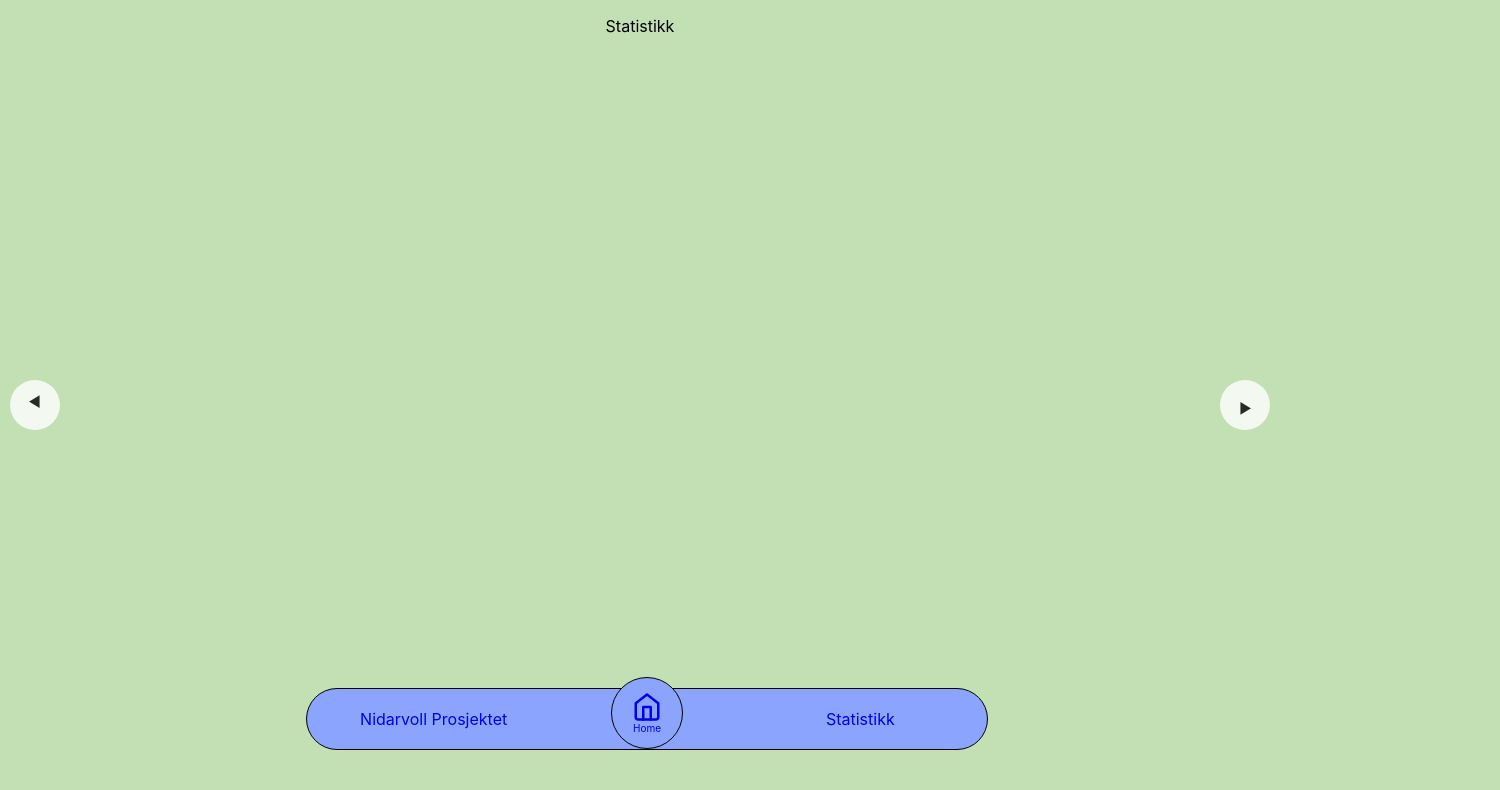
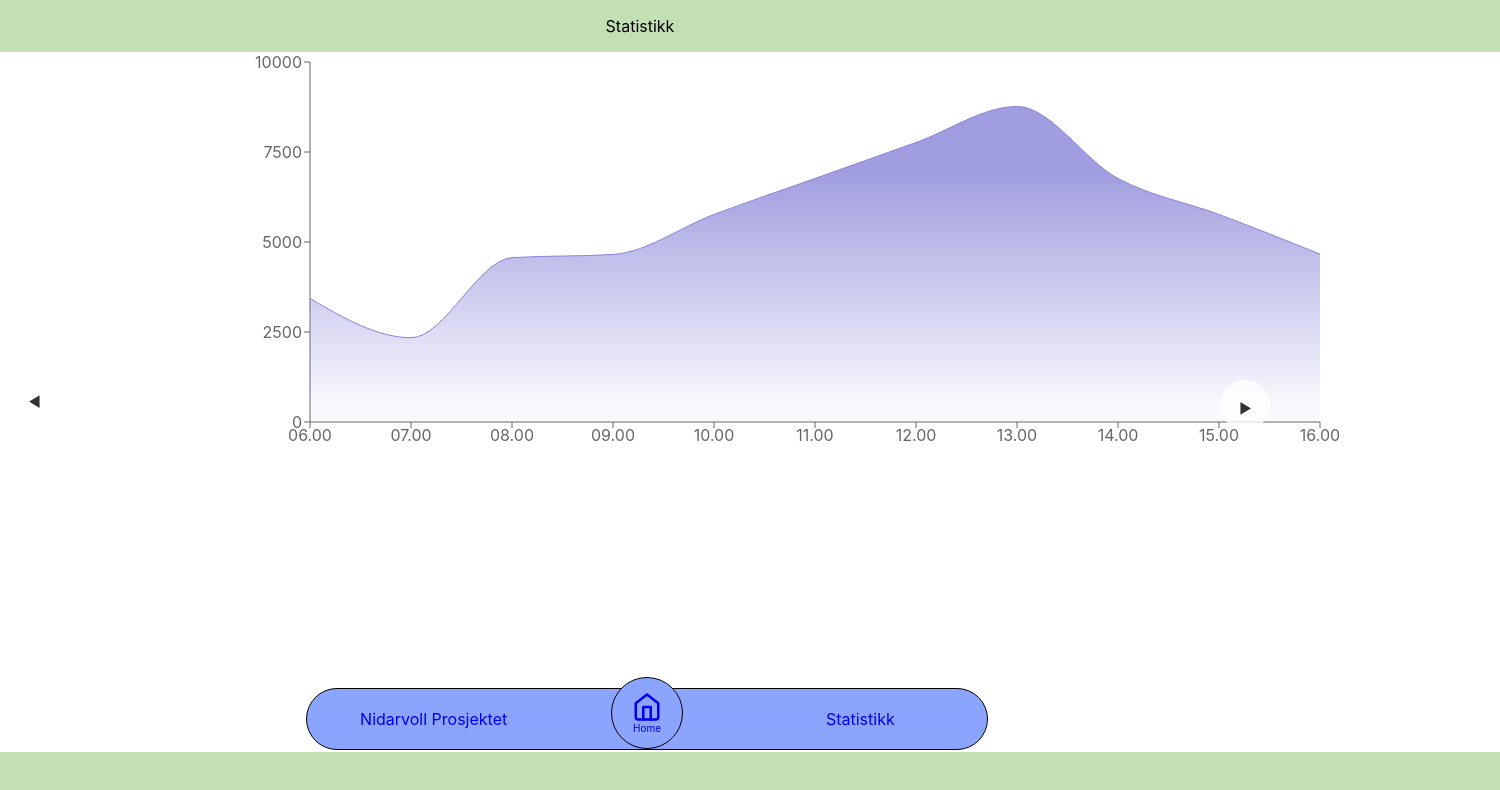
Before and after one commit to BG4-22/GREENK, a React (Vite) app: page /statistikk in a window 1280 px wide. Shown: the top 790 px of the page, 1500 px wide, since content can reach past the window. Built offline with nearby package versions, Linux system fonts and the light colour scheme.

Commit message:
feat(#21): slideshow funker å trykke på

```diff
--- a/src/App.tsx
+++ b/src/App.tsx
@@ -1,15 +1,19 @@
 import { Route, Routes } from 'react-router-dom';
 import './App.css';
+import Diagram from './components/Diagram';
+import DiagramC from './components/DiagramC';
 import Layout from './layout';
 import { Home, Statistics } from './pages';
 
 function App() {
+    const statComponents = [<Diagram />, <DiagramC />, <h1>HALLO</h1>];
+    const Stats = <Statistics>{statComponents}</Statistics>;
     return (
         <div className="App">
             <Routes>
                 <Route path="/" element={<Layout />}>
                     <Route index element={<Home />} />
-                    <Route path="statistikk" element={<Statistics />} />
+                    <Route path="statistikk" element={Stats} />
                     <Route path="*" element={<h1>No match</h1>} />
                 </Route>
             </Routes>
--- a/src/pages/stats/Statistics.tsx
+++ b/src/pages/stats/Statistics.tsx
@@ -4,29 +4,16 @@ import Diagram from '../../components/Diagram';
 import DiagramC from '../../components/DiagramC';
 import { motion, AnimatePresence } from 'framer-motion';
 import './stats.css';
+import { wrap } from 'popmotion';
 
-export interface StatisticsPropsI {}
+export interface StatisticsPropsI {
+    children: JSX.Element[];
+}
 
-const Statistics: React.FC<StatisticsPropsI> = (props: StatisticsPropsI) => {
+const Statistics: React.FC<StatisticsPropsI> = ({ children }) => {
     const [component, setComponent] = useState('diagram');
 
-    //const components = [<Diagram />, <DiagramC />];
-
-    /*function setComponentIndex() {
-        switch (component) {
-            case 'start':
-                return <Diagram />;
-            case 'playing':
-                return <DiagramC />;
-
-            default:
-                return null;
-        }
-    }*/
-
-    /*useEffect(() => {
-        setComponentIndex();
-    });*/
+    const statComponents = [<Diagram />, <DiagramC />];
 
     const variants = {
         enter: (direction: number) => {
@@ -55,17 +42,22 @@ const Statistics: React.FC<StatisticsPropsI> = (props: StatisticsPropsI) => {
     };
 
     const [[page, direction], setPage] = useState([0, 0]);
+
+    const componentIndex = wrap(0, children.length, page);
+
     const paginate = (newDirection: number) => {
         setPage([page + newDirection, newDirection]);
     };
+    console.log(page, componentIndex);
 
     return (
         <>
             <Text>Statistikk</Text>
             <AnimatePresence initial={false} custom={direction}>
-                <motion.img
+                <div className="statsWrapper">
+                    <motion.div
                         key={page}
-                    //src={images[imageIndex]}
+                        //src={statComponents[componentIndex]}
                         custom={direction}
                         variants={variants}
                         initial="enter"
@@ -86,8 +78,10 @@ const Statistics: React.FC<StatisticsPropsI> = (props: StatisticsPropsI) => {
                             } else if (swipe > swipeConfidenceThreshold) {
                                 paginate(-1);
                             }
-                    }}
-                />
+                        }}>
+                        {children[componentIndex]}
+                    </motion.div>
+                </div>
             </AnimatePresence>
             <div className="next" onClick={() => paginate(1)}>
                 {'‣'}
--- a/src/pages/stats/stats.css
+++ b/src/pages/stats/stats.css
@@ -1,10 +1,19 @@
-.example-container {
+/*.example-container {
     width: 100vw;
     height: 100vh;
     position: relative;
     display: flex;
     justify-content: center;
     align-items: center;
+}*/
+
+.statsWrapper {
+    background-color: white;
+    height: 700px;
+    width: 1500px;
+    display: flex;
+    justify-content: center;
+    margin: auto;
 }
 
 .next,
```
Lines whose indentation alone changed are shown as unchanged.
